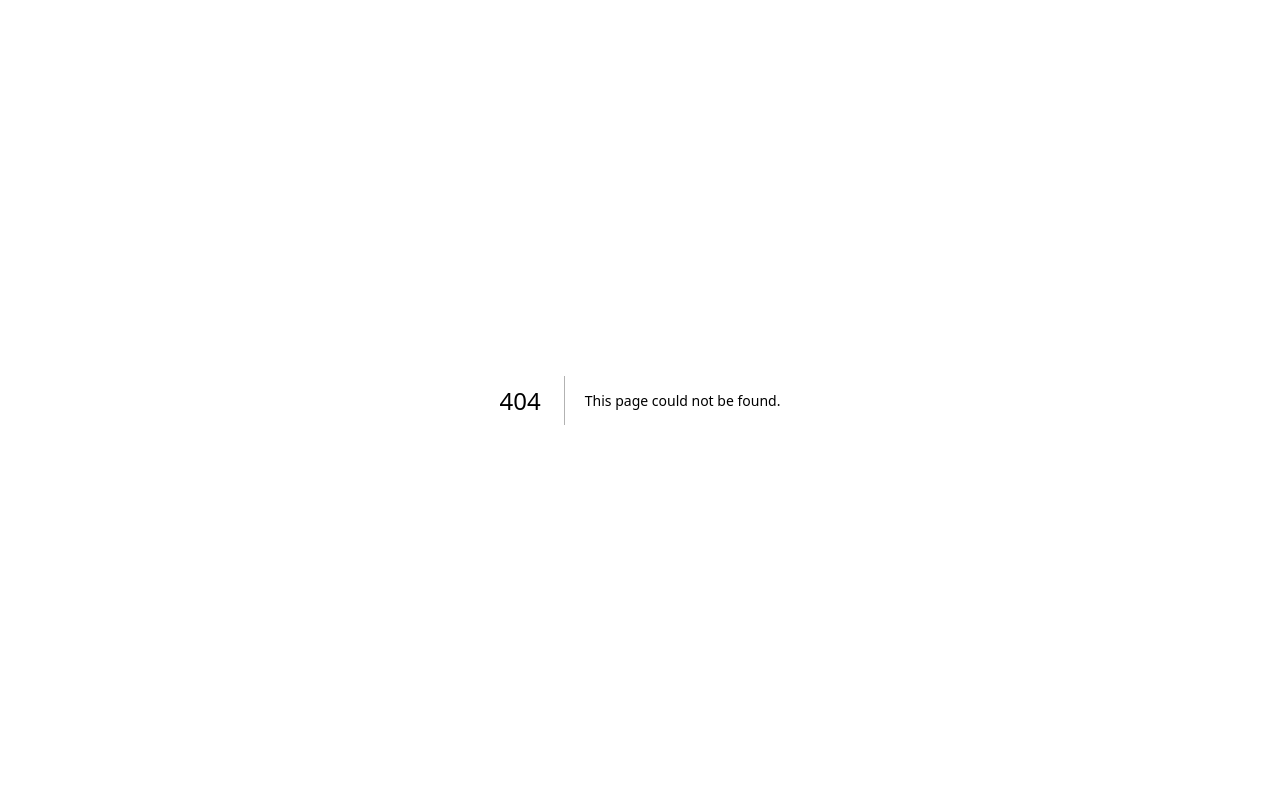
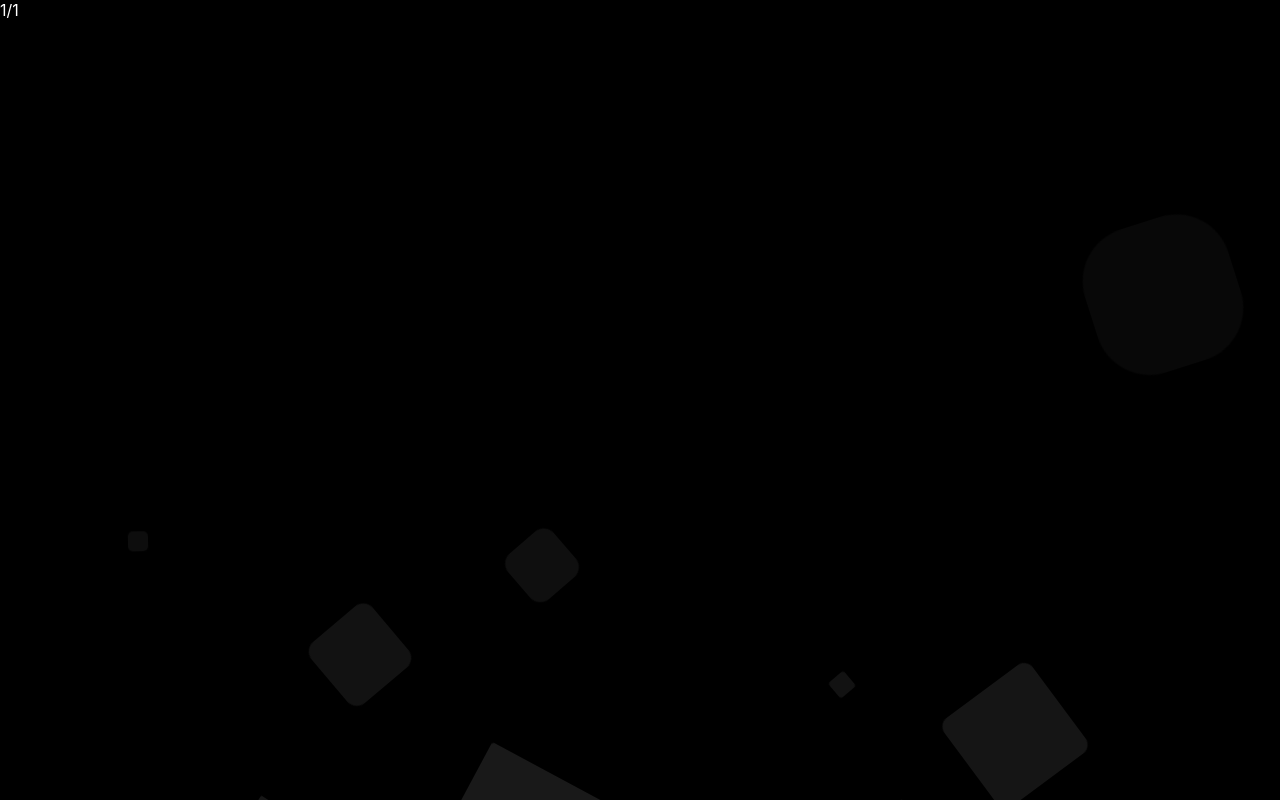
Before and after one commit to samdenty/github-icons, a Next.js app in the folder website/: page /1/1 in a window 1280 px wide. Before the commit this address had no page. Built offline with nearby package versions, Linux system fonts and the light colour scheme.

Commit message:
feat: add background effec

```diff
--- /dev/null
+++ b/website/components/BackgroundEffect.tsx
@@ -0,0 +1,130 @@
+import { keyframes } from '@emotion/react';
+import styled from '@emotion/styled';
+
+const animate = keyframes`
+  0% {
+    transform: translateY(0) rotate(0deg);
+    opacity: 1;
+    border-radius: 0;
+  }
+
+  100% {
+    transform: translateY(-100vh) rotate(720deg);
+    opacity: 0;
+    border-radius: 50%;
+  }
+`;
+
+const Circles = styled.ul`
+  position: absolute;
+  top: 0;
+  left: 0;
+  width: 100%;
+  height: 100%;
+  overflow: hidden;
+  z-index: -1;
+  margin: 0;
+`;
+
+const Circle = styled.li`
+  position: absolute;
+  display: block;
+  list-style: none;
+  width: 20px;
+  height: 20px;
+  background: rgba(255, 255, 255, 0.1);
+  animation: ${animate} 25s linear infinite;
+  bottom: -150px;
+
+  &:nth-child(1) {
+    left: 25%;
+    width: 80px;
+    height: 80px;
+    animation-delay: 0s;
+  }
+
+  &:nth-child(2) {
+    left: 10%;
+    width: 20px;
+    height: 20px;
+    animation-delay: 2s;
+    animation-duration: 12s;
+  }
+
+  &:nth-child(3) {
+    left: 70%;
+    width: 20px;
+    height: 20px;
+    animation-delay: 4s;
+  }
+
+  &:nth-child(4) {
+    left: 40%;
+    width: 60px;
+    height: 60px;
+    animation-delay: 0s;
+    animation-duration: 18s;
+  }
+
+  &:nth-child(5) {
+    left: 65%;
+    width: 20px;
+    height: 20px;
+    animation-delay: 0s;
+  }
+
+  &:nth-child(6) {
+    left: 75%;
+    width: 110px;
+    height: 110px;
+    animation-delay: 3s;
+  }
+
+  &:nth-child(7) {
+    left: 35%;
+    width: 150px;
+    height: 150px;
+    animation-delay: 7s;
+  }
+
+  &:nth-child(8) {
+    left: 50%;
+    width: 25px;
+    height: 25px;
+    animation-delay: 15s;
+    animation-duration: 45s;
+  }
+
+  &:nth-child(9) {
+    left: 20%;
+    width: 15px;
+    height: 15px;
+    animation-delay: 2s;
+    animation-duration: 35s;
+  }
+
+  &:nth-child(10) {
+    left: 85%;
+    width: 150px;
+    height: 150px;
+    animation-delay: 0s;
+    animation-duration: 11s;
+  }
+`;
+
+export function BackgroundEffect() {
+  return (
+    <Circles>
+      <Circle></Circle>
+      <Circle></Circle>
+      <Circle></Circle>
+      <Circle></Circle>
+      <Circle></Circle>
+      <Circle></Circle>
+      <Circle></Circle>
+      <Circle></Circle>
+      <Circle></Circle>
+      <Circle></Circle>
+    </Circles>
+  );
+}
--- a/website/components/Repo.tsx
+++ b/website/components/Repo.tsx
@@ -1,76 +1,20 @@
-import styled from '@emotion/styled';
-import { useSession } from 'next-auth/react';
-import useFitText from 'use-fit-text';
+import Head from 'next/head';
 
 export interface RepoProps {
   slug: string;
 }
 
-const StyledRepo = styled.a`
-  display: flex;
-  flex-direction: column;
-  text-align: center;
-  align-items: center;
-  width: 80px;
-  height: 115px;
-
-  &:hover {
-    cursor: pointer;
-    img {
-      opacity: 1;
-      transform: scale(1.1);
-      filter: brightness(1.1);
-    }
-  }
-`;
-
-const Logo = styled.img`
-  height: 80px;
-  width: 80px;
-  object-fit: contain;
-  border-radius: 10px;
-  opacity: 0.8;
-  transition: all 0.1s ease;
-`;
-
-const Slug = styled.div`
-  display: flex;
-  flex-direction: column;
-  justify-content: center;
-  flex-grow: 1;
-  margin-top: 5px;
-  white-space: nowrap;
-  overflow: hidden;
-  width: 100%;
-  font-size: 13px;
-`;
-
-const Owner = styled.div`
-  opacity: 0.5;
-  font-size: 77%;
-`;
-
-const RepoName = styled.div``;
+const SSR = typeof window === 'undefined';
 
 export function Repo({ slug }: RepoProps) {
-  const { data } = useSession();
-
-  const { fontSize, ref } = useFitText();
-  const [owner, repo] = slug.split('/');
-
-  const url = `https://github-icons.com/${slug}${
-    data?.accessToken ? `?token=${data.accessToken}` : ''
-  }`;
-
   return (
-    <StyledRepo href={`https://github.com/${slug}`} target="_blank">
-      <Logo alt={slug} src={url} />
-      <Slug>
-        <Owner>{owner}/</Owner>
-        <RepoName ref={ref} style={{ fontSize }}>
-          {repo}
-        </RepoName>
-      </Slug>
-    </StyledRepo>
+    <>
+      {!SSR && (
+        <Head>
+          <title>{slug} - github-icons</title>
+        </Head>
+      )}
+      <div>{slug}</div>
+    </>
   );
 }
--- /dev/null
+++ b/website/components/UserRepos.tsx
@@ -0,0 +1 @@
+export function UserRepos() {}
--- a/website/package.json
+++ b/website/package.json
@@ -14,10 +14,13 @@
     "@types/node": "18.11.9",
     "@types/react": "18.0.25",
     "@types/react-dom": "18.0.8",
+    "@types/react-modal": "^3.13.1",
     "next": "13.0.3",
     "next-auth": "^4.18.0",
+    "next-use-contextual-routing": "^2.3.0",
     "react": "18.2.0",
     "react-dom": "18.2.0",
+    "react-modal": "^3.16.1",
     "typescript": "4.8.4",
     "use-fit-text": "^2.4.0"
   }
--- /dev/null
+++ b/website/pages/[owner]/[repo].tsx
@@ -0,0 +1,14 @@
+import Modal from 'react-modal';
+import { useRouter } from 'next/router';
+import { Repo } from '../../components/Repo';
+
+export default function RepoPage() {
+  const router = useRouter();
+  const { owner, repo } = router.query;
+
+  if (!repo) {
+    return null;
+  }
+
+  return <Repo slug={`${owner}/${repo}`} />;
+}
--- a/website/pages/_app.tsx
+++ b/website/pages/_app.tsx
@@ -1,6 +1,8 @@
 import '../styles/globals.css';
 import { AppProps } from 'next/app';
 import { SessionProvider } from 'next-auth/react';
+import Head from 'next/head';
+import { BackgroundEffect } from '../components/BackgroundEffect';
 
 export default function App({
   Component,
@@ -8,6 +10,16 @@ export default function App({
 }: AppProps) {
   return (
     <SessionProvider session={session}>
+      <Head>
+        <title>github-icons</title>
+        <meta
+          name="description"
+          content="Chrome Extension, API & Mac App/CLI that adds icons to your repos"
+        />
+        <link rel="icon" href="/favicon.ico" />
+      </Head>
+
+      <BackgroundEffect />
       <Component {...pageProps} />
     </SessionProvider>
   );
--- a/website/styles/globals.css
+++ b/website/styles/globals.css
@@ -2,8 +2,13 @@ html,
 body {
   padding: 0;
   margin: 0;
+  color-scheme: dark;
   font-family: -apple-system, BlinkMacSystemFont, Segoe UI, Roboto, Oxygen,
     Ubuntu, Cantarell, Fira Sans, Droid Sans, Helvetica Neue, sans-serif;
+}
+
+body {
+  background: black;
 }
 
 a {
@@ -14,13 +19,3 @@ a {
 * {
   box-sizing: border-box;
 }
-
-@media (prefers-color-scheme: dark) {
-  html {
-    color-scheme: dark;
-  }
-  body {
-    color: white;
-    background: black;
-  }
-}
```
Also changed, not shown: website/components/RepoButton.tsx (added, +84 -0 lines), website/pages/index.tsx (+24 -11 lines), 1 other file (tests, documents, lock files or other folders).
